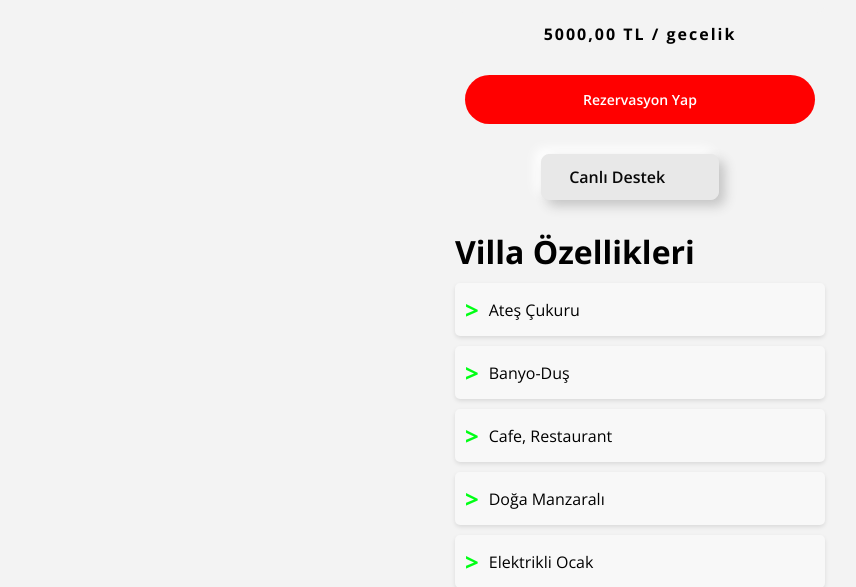
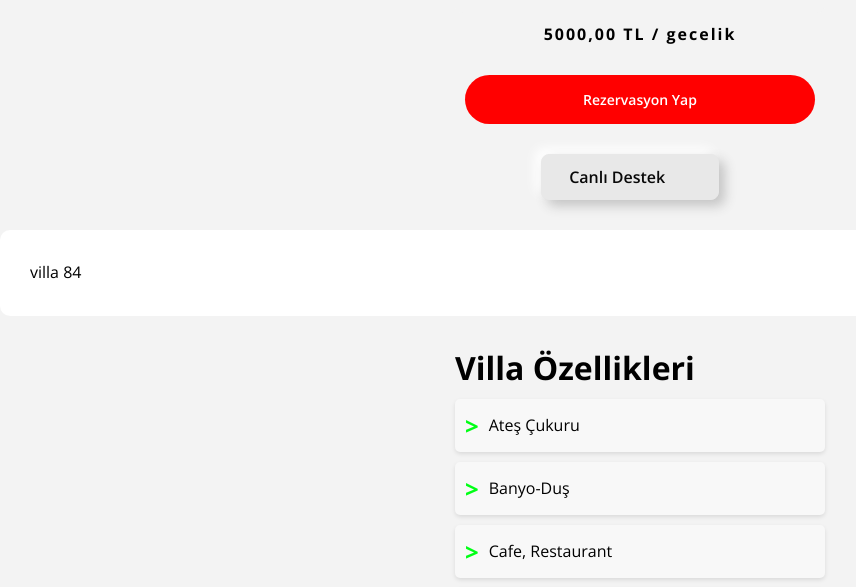
Before and after one commit to Hamza-Sengul/Muglaturizmuptaded, a Django app: page /villa/1/ in a window 1280 px wide. Shown: the part 1048-1635 px from the top of the page, without its empty margins (0-856 px from the left). Run offline with Django 5.2, Linux system fonts and the light colour scheme; data comes from the database, SQL or seed files in the repository; some libraries are stand-ins or nearby versions.

Commit message:
Update villa_detail.html

```diff
--- a/main/templates/villa_detail.html
+++ b/main/templates/villa_detail.html
@@ -97,7 +97,22 @@
         </div>
     </div>
 </div>
+<div class="villa-description">
+    {{ villa.description|safe }}
+</div>
 
+<style>
+    .villa-description {
+    padding: 30px;
+    font-size: 16px;
+    color: #000;
+    background-color: white;
+    border-radius: 10px;
+    margin-top: 15px;
+    line-height: 1.6;
+    margin-top: 30px;
+}
+</style>
 <div class="container animate-on-scroll" style="margin-top: 30px;">
     <h1>Villa Özellikleri</h1>
     <ul class="features-list">
```
